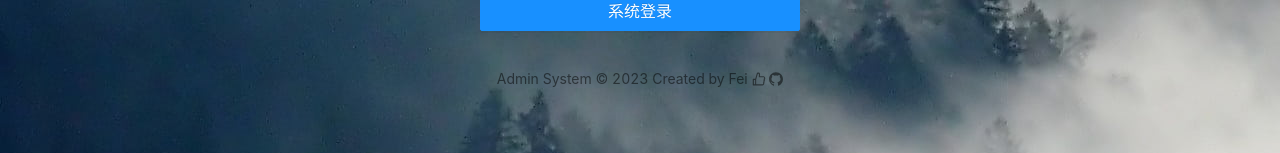
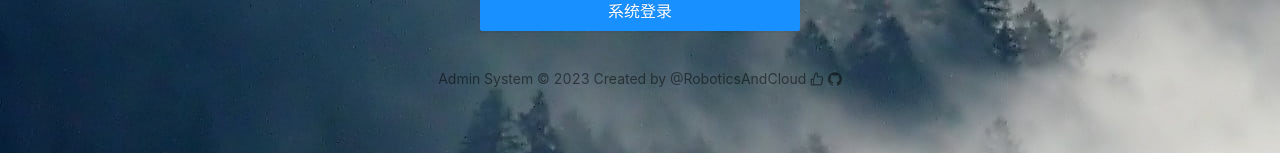
Before and after one commit to RoboticsAndCloud/eladmin_web_react, a React (Create React App) app: page / in a window 1280 px wide. Shown: the part 456-609 px from the top of the page. Built offline with nearby package versions, Linux system fonts and the light colour scheme.

Commit message:
update for github.io

```diff
--- a/src/pages/Frame/container/Home.tsx
+++ b/src/pages/Frame/container/Home.tsx
@@ -171,7 +171,7 @@ const FrameHome: React.FC = () => {
    */
   const logoutCallback = () => {
     DispatchLogoutAction(dispatch, null); // dispatch redux
-    window.location.href = '/';
+    window.location.href = '/eladmin_web_react';
   };
 
   /**
--- a/src/pages/Login/component/LoginUI.tsx
+++ b/src/pages/Login/component/LoginUI.tsx
@@ -154,7 +154,7 @@ const LoginUI = (props: LoginUIProps) => {
           © 2023 Created by
           <a href="https://github.com/RoboticsAndCloud/eladmin_web_react.git" target="_black">
             {' '}
-            Fei
+            @RoboticsAndCloud
           </a>
           <a href="https://github.com/RoboticsAndCloud/eladmin_web_react.git" target="_black">
             {' '}
```
Also changed, not shown: notes/note.txt.
